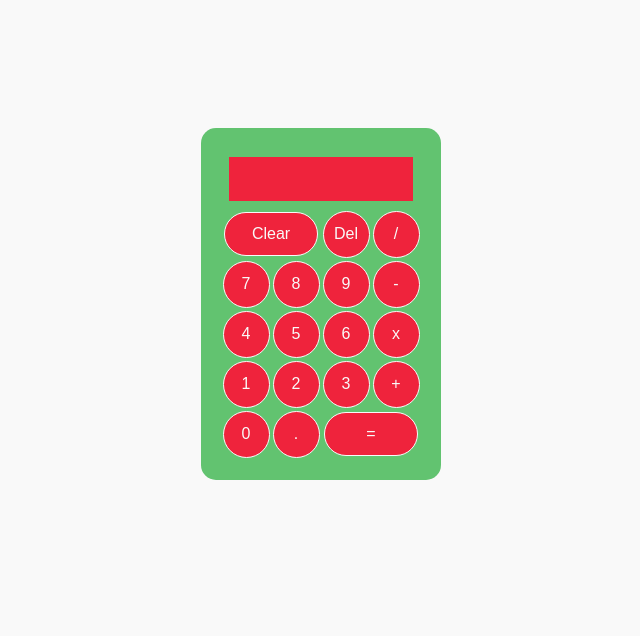
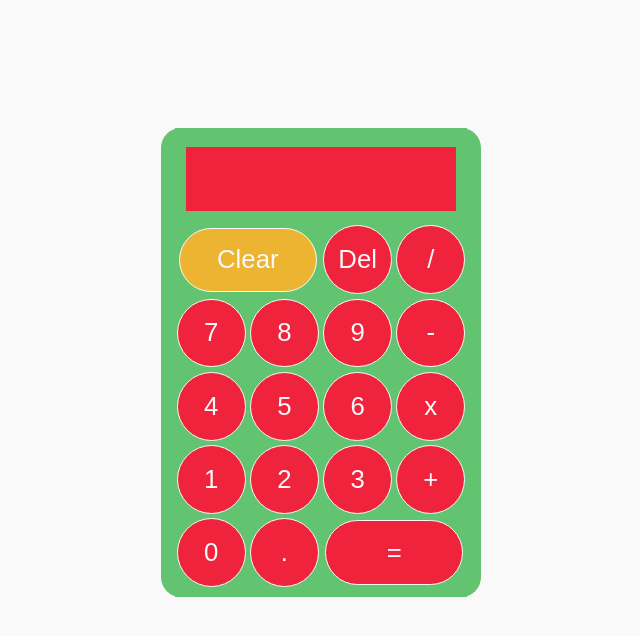
Before and after one commit to ChrisMcGill/calculator, a plain HTML site: page index.html in a window 1280 px wide. In both pictures the pointer is over the button "Clear". Shown: the whole page, without its empty margins (319-959 px from the left). Drawn offline with Linux system fonts and the light colour scheme.

Commit message:
finished product

```diff
--- a/style.css
+++ b/style.css
@@ -1,3 +1,7 @@
+*{
+    zoom: 110%;
+}
+
 body{
     padding: 0;
     margin: 0;
@@ -46,6 +50,10 @@ body{
     margin: 3%;
 }
 
+#calcBody>button:hover{
+    background-color: #edb431;
+}
+
 .doubleBtn{
    grid-column: span 2;
 }
```
Also changed, not shown: index.html (+0 -1 lines).
